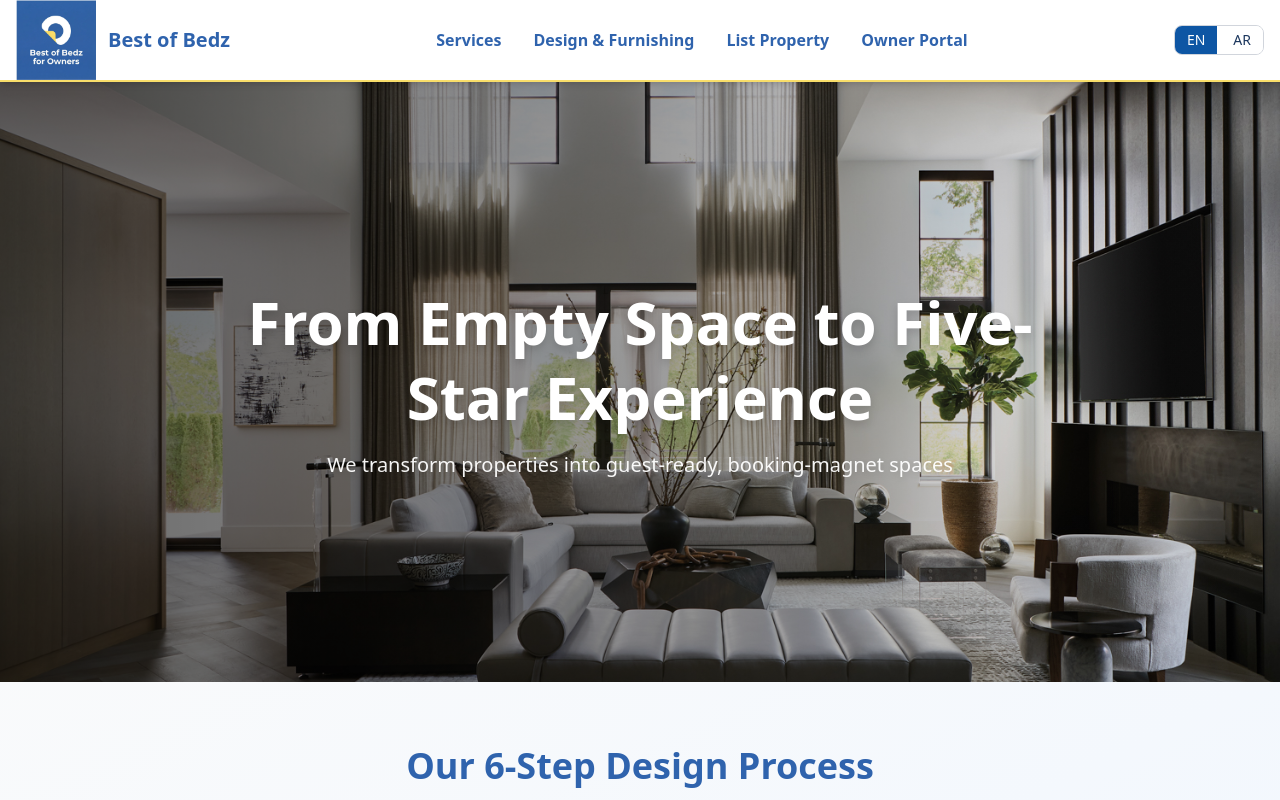
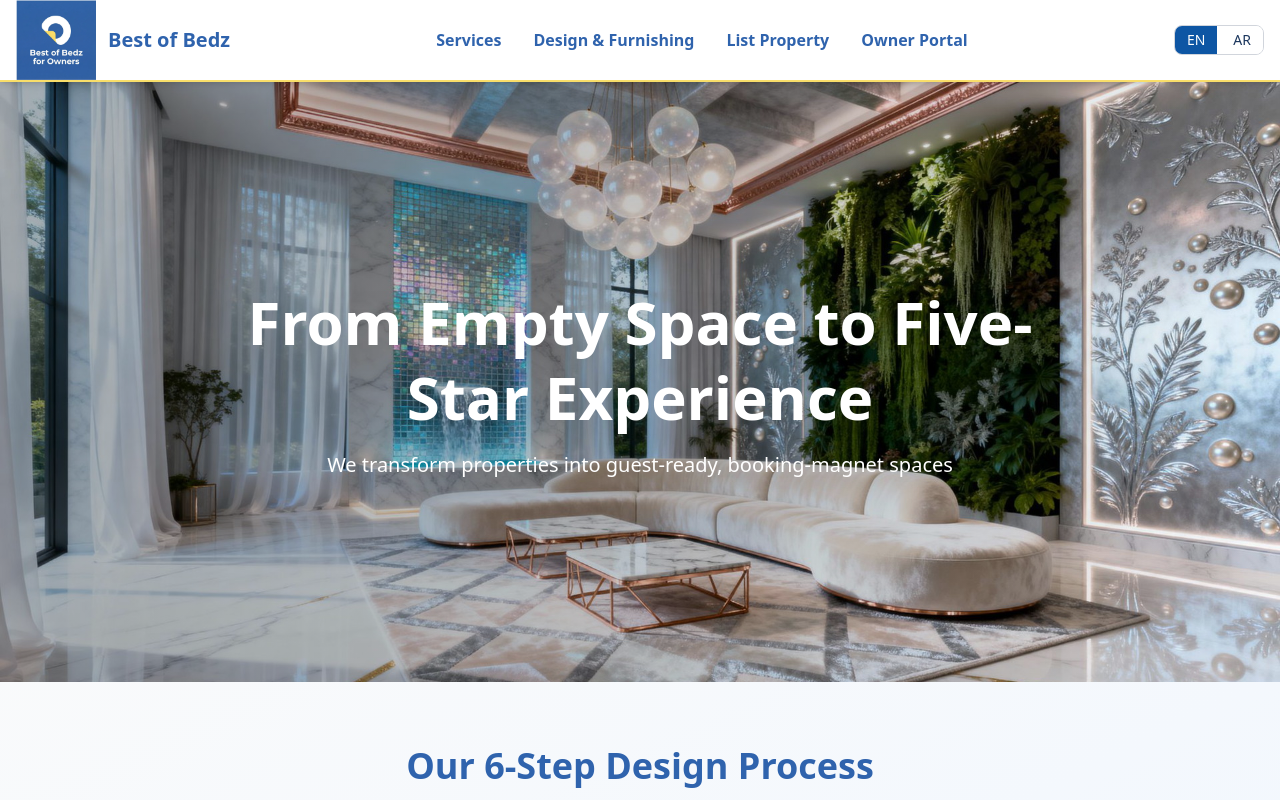
Before and after one commit to HASSANBOB533/property-mgtg-new, a Next.js app: page /en/design in a window 1280 px wide. Shown: the top 800 px of the page. Built offline with nearby package versions, Linux system fonts and the light colour scheme.

Commit message:
Replace with bright dreamy hero image - light airy professional look

```diff
--- a/components/design/DesignHero.tsx
+++ b/components/design/DesignHero.tsx
@@ -19,16 +19,16 @@
           quality={90}
         />
         {/* Overlay */}
-        <div className="absolute inset-0 bg-gradient-to-r from-black/60 via-black/40 to-transparent"></div>
+        <div className="absolute inset-0 bg-gradient-to-r from-black/30 via-black/20 to-transparent"></div>
       </div>
 
       {/* Content */}
       <div className="container mx-auto px-4 relative z-10">
         <div className="max-w-4xl mx-auto text-center">
-          <h1 className="text-4xl md:text-5xl lg:text-6xl font-bold text-white mb-4 leading-tight drop-shadow-lg">
+          <h1 className="text-4xl md:text-5xl lg:text-6xl font-bold text-white mb-4 leading-tight drop-shadow-2xl">
             {t('title')}
           </h1>
-          <p className="text-lg md:text-xl text-white/95 drop-shadow-md">
+          <p className="text-lg md:text-xl text-white drop-shadow-xl">
             {t('subtitle')}
           </p>
         </div>
```
Also changed, not shown: public/images/design-hero.jpg.
